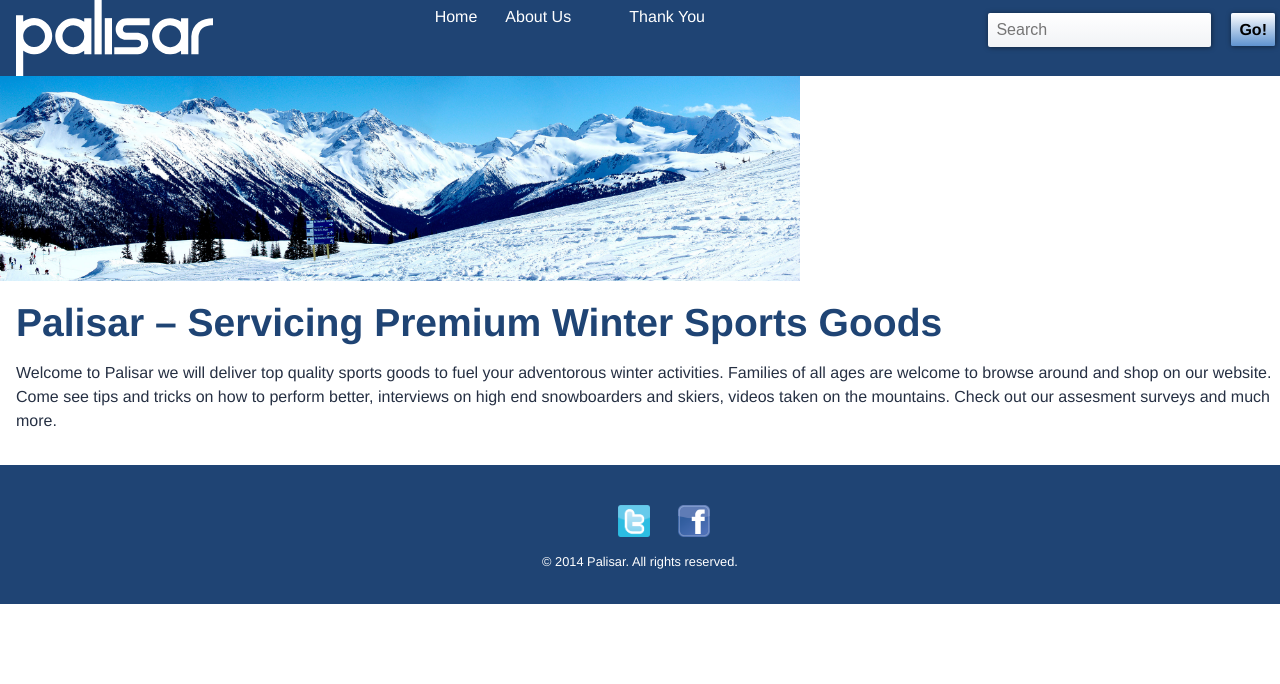
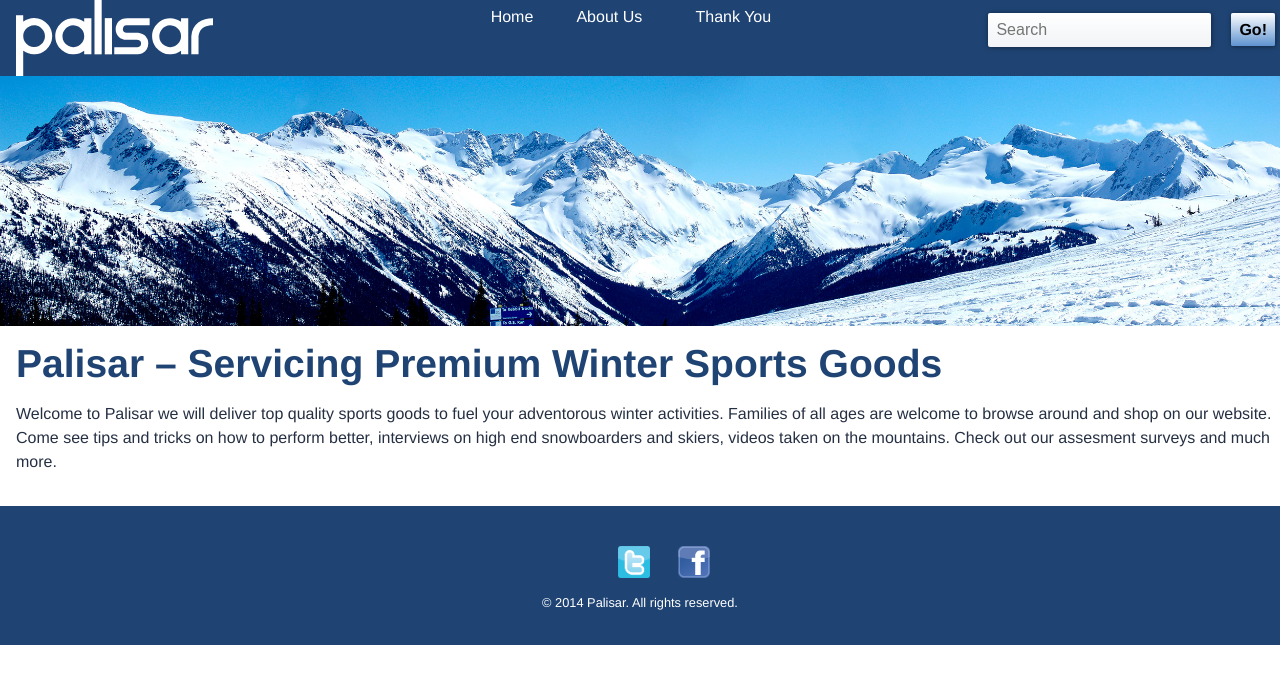
Before and after one commit to rofiqul-cyber/ecommerce-website, a Jekyll site: the page built from index.html, in a window 1280 px wide. Shown: the top 684 px of the page. Built offline with Jekyll 4.4.1, drawn with Linux system fonts in a browser that asks for light colours; some web fonts are replaced; Markdown is read by kramdown in place of the engine named in the settings.

Commit message:
Made Home Page Image Responsive and Fixed Grid

```diff
--- a/_layouts/default.html
+++ b/_layouts/default.html
@@ -43,7 +43,7 @@
       </ul>
     </nav>
 
-    <div class="unit unit-s-1 unit-m-1-2 unit-l-1-3">
+    <div class="unit unit-s-1 unit-m-1 unit-l-1-3">
         <div class="search horizontal">
             <label class= for="search"></label>
                 <input type="search" id="search" class="search-field" placeholder="Search">
--- a/css/common.css
+++ b/css/common.css
@@ -65,7 +65,11 @@ html {
 }
 
 .home-page-img {
-    width: 50em;
+    width: 100%;
+    height: 250px;
+    background-image:url(../images/home-page-background.jpg);
+    background-size: cover;
+    background-repeat:no-repeat;
 }
 
 .thank-you-message {
--- a/css/grid.css
+++ b/css/grid.css
@@ -28,7 +28,7 @@
     width: 16.66667%
 }
 
-@media only screen and (min-width: 30em) {
+@media only screen and (min-width: 31em) {
 
     .unit-m-1-3 {
         width: 33.3333%
@@ -47,7 +47,7 @@
     }
 }
 
-@media only screen and (min-width: 50em) {
+@media only screen and (min-width: 60em) {
     .unit-l-1-3{
         width: 33.3333%;
     }
--- a/css/list-group.css
+++ b/css/list-group.css
@@ -2,6 +2,7 @@
     list-style-type: none;
     margin: 0rem;
     padding: 0rem;
+    text-align: center;
 }
 
 .list-group-item {
--- a/index.html
+++ b/index.html
@@ -2,7 +2,8 @@
 layout: default
 ---
 
-<img src="../images/home-page-background.jpg" class="home-page-img" alt="Snowboarding and Ski Slopes">
+<div class="home-page-img">
+</div>
 
 <h1>Palisar – Servicing Premium Winter Sports Goods</h1>
 <p>Welcome to Palisar we will deliver top quality sports goods to fuel your adventorous winter activities. Families of all ages are welcome to browse around and shop on our website. Come see tips and tricks on how to perform better, interviews on high end snowboarders and skiers, videos taken on the mountains. Check out our assesment surveys and much more.</p>
```
